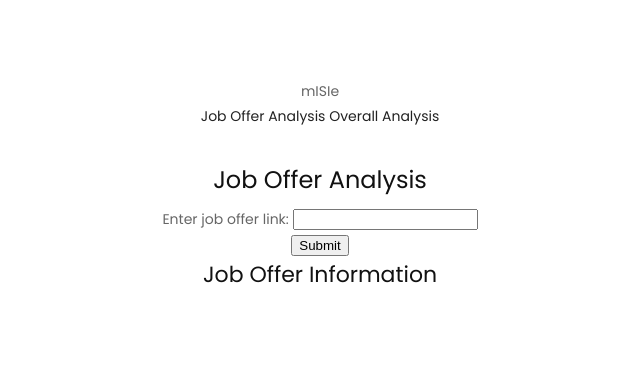
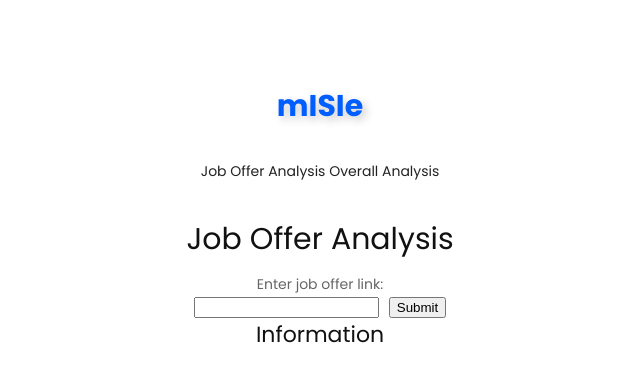
Before and after one commit to wojciechkosiuk/mISIe-SupervisionHack2023, a Django app: page / in a window 1280 px wide. Shown: the top 382 px of the page, without its empty margins (320-960 px from the left). Run offline with Django 4.2, Linux system fonts and the light colour scheme.

Commit message:
add corrected job offer analysis page

```diff
--- a/FakeJobHunter_Dashboard/Dashboard/static/Dashboard/style.css
+++ b/FakeJobHunter_Dashboard/Dashboard/static/Dashboard/style.css
@@ -30,6 +30,20 @@ a {
     -o-transition: all .3s ease-in-out;
     transition: all .3s ease-in-out;
 }
+.custom-logo {
+    font-size: 30px;
+    font-weight: bold;
+    color: #005eff;
+    text-shadow: 4px 4px 8px rgba(0, 0, 0, 0.2);
+    /* box-shadow: 0 0 16px rgba(0, 0, 0, 0.2); */
+}
+/* .custom-logo-container {
+    width: 300px;
+    padding: 20px;
+    background-color: #f2f2f2;
+    border-radius: 10px;
+    box-shadow: 0 0 5px rgba(0, 0, 0, 0.2);
+} */
 .box {
   border: 1px solid #ccc;
   padding: 10px;
@@ -38,7 +52,7 @@ a {
 
 .container {
   display: grid;
-  grid-template-columns: repeat(2, 1fr);
+  grid-template-columns: 1fr 1fr 1fr;
   grid-gap: 10px;
 }
 
@@ -56,6 +70,38 @@ a {
   padding-bottom: 5px;
   border-bottom: 1px solid #ccc;
 }
+
+.box.text {
+    grid-column: span 3;
+    grid-row: span 2;
+}
+
+.submit-form {
+    display: flex;
+    flex-direction: column;
+    align-items: center;
+}
+
+.input-container {
+    display: flex;
+    align-items: center;
+}
+
+.submit-button {
+    margin-left: 10px;
+}
+/* .form-container {
+    display: flex;
+    justify-content: center;
+    align-items: center;
+    height: 100vh;
+} */
+
+.message {
+    color: rgb(213, 67, 67);
+    font-weight: bold;
+}
+
 h1, h2, h3, h4, h5, h6 {
     letter-spacing: 0;
     font-weight: normal;
@@ -67,7 +113,7 @@ h1, h2, h3, h4, h5, h6 {
     margin: 0
 }
 h1 {
-    font-size: 24px
+    font-size: 30px
 }
 h2 {
     font-size: 22px
--- a/FakeJobHunter_Dashboard/Dashboard/templates/job_offer_analysis.html
+++ b/FakeJobHunter_Dashboard/Dashboard/templates/job_offer_analysis.html
@@ -6,23 +6,28 @@
 </head>
 <link rel="stylesheet" href="{% static 'Dashboard/style.css' %}">
 <menu>
-    <span class="custom-logo">mISIe</span>
+    <div class="custom-logo-container">
+        <span class="custom-logo">mISIe</span>
+    </div>
     <br>
     <a href="{% url 'Dashboard:job_offer_analysis' %}" class="btn btn-secondary">Job Offer Analysis</a>
     <a href="{% url 'Dashboard:overall_analysis' %}" class="btn btn-secondary">Overall Analysis</a>
 </menu>
 <body>
     <h1>Job Offer Analysis</h1>
-    <form method="post">
-        {% csrf_token %}
-        <label for="link">Enter job offer link:</label>
-        <input type="url" name="link" id="link" required>
-        <br>
-        <input type="submit" value="Submit">
-    </form>
+    <div class="form-container">
+        <form method="post" class="submit-form">
+            {% csrf_token %}
+            <label for="link">Enter job offer link:</label>
+            <div class="input-container">
+                <input type="url" name="link" id="link" required>
+                <input type="submit" value="Submit" class="submit-button">
+            </div>
+        </form>
+    </div>
 
     {% if message %}
-        <p>{{ message }}</p>
+        <p class="message">{{ message }}</p>
     {% endif %}
     {% if not_required_pages %}
         <p>{{ not_required_pages }}</p>
@@ -41,7 +46,7 @@
         </form>
     {% endif %}
 
-    <h2>Job Offer Information</h2>
+    <h2>Information</h2>
     <!-- {% if job_offer_info %}
         {% if job_offer_info.is_fake %}
             <p>FAKE</p>
@@ -66,15 +71,19 @@
             <h3>Probability</h3>
             <p>{{ job_offer_info.prob }}</p>
         </div>
-        <div class="box">
+        <div class="box probability">
+            <h3>Risk Value</h3>
+            <p>{{ job_offer_info.risk_value }}</p>
+        </div>
+        <div class="box text">
             <h3>Link</h3>
             <p>{{ job_offer_info.link }}</p>
         </div>
-        <div class="box">
+        <div class="box text">
             <h3>Text</h3>
             <p>{{ job_offer_info.text }}</p>
         </div>
-        <div class="box">
+        <div class="box text">
             <h3>Author</h3>
             <p>{{ job_offer_info.author }}</p>
         </div>
@@ -138,10 +147,6 @@
             <h3>Possible Phone Numbers</h3>
             <p>{{ job_offer_info.possible_phone_numbers }}</p>
         </div>
-        <div class="box">
-            <h3>Risk Value</h3>
-            <p>{{ job_offer_info.risk_value }}</p>
-        </div>
 
     {% endif %}
     </div>
--- a/FakeJobHunter_Dashboard/Dashboard/templates/overall_analysis.html
+++ b/FakeJobHunter_Dashboard/Dashboard/templates/overall_analysis.html
@@ -6,7 +6,9 @@
 </head>
 <link rel="stylesheet" href="{% static 'Dashboard/style.css' %}">
 <menu>
-    <span class="custom-logo">mISIe</span>
+    <div class="custom-logo-container">
+        <span class="custom-logo">mISIe</span>
+    </div>
     <br>
     <a href="{% url 'Dashboard:job_offer_analysis' %}" class="btn btn-secondary">Job Offer Analysis</a>
     <a href="{% url 'Dashboard:overall_analysis' %}" class="btn btn-secondary">Overall Analysis</a>
--- a/FakeJobHunter_Dashboard/Dashboard/views.py
+++ b/FakeJobHunter_Dashboard/Dashboard/views.py
@@ -73,7 +73,8 @@ def job_offer_analysis(request):
                     job_offer_info = JobOffer.objects.get(link=link)
                     context = {
                         'message': 'This link is already in the database!',
-                        'job_offer_info': job_offer_info
+                        'job_offer_info': job_offer_info,
+                        'correct_link': True
                     }
 
                 # Perform web scraping and job offer analysis
```
Also changed, not shown: FakeJobHunter_Dashboard/db.sqlite3.
